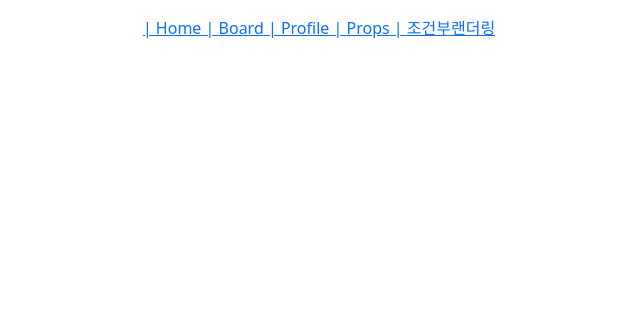
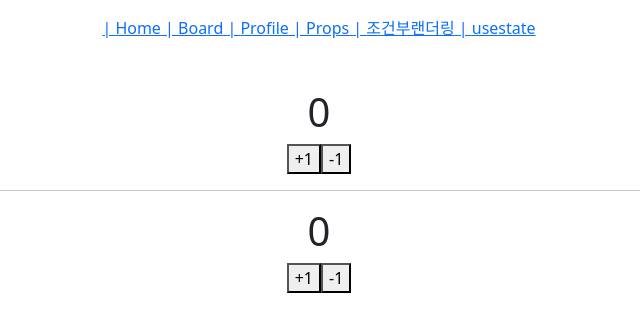
Before and after one commit to sungmoo0608/react-vite-psm-example, a React (Vite) app: page /usestate in a window 1280 px wide. Shown: the top 332 px of the page, without its empty margins (321-961 px from the left). Built offline with nearby package versions, Linux system fonts and the light colour scheme.

Commit message:
useState 완료

```diff
--- /dev/null
+++ b/src/components/Counter.jsx
@@ -0,0 +1,31 @@
+import React, { useState } from 'react'
+
+const Counter = () => {
+  // 화면 갱신을 위하여 리액트가 관리하는 변수
+  const [number, setNumber] = useState(0)
+
+  // let number = 0;
+
+  // function setNumber(num){
+  //   number = num
+  // }
+
+  const onIncrease = () => {
+    setNumber(number + 1)
+  }
+
+  const onDecrease = () => {
+    setNumber(number - 1)
+  }
+
+  //prettier-ignore
+  return (
+    <div>
+      <h1>{number}</h1>
+        <button onClick={onIncrease}>+1</button>
+        <button onClick={onDecrease}>-1</button>
+    </div>
+  )
+}
+
+export default Counter
--- /dev/null
+++ b/src/components/Counter2.jsx
@@ -0,0 +1,30 @@
+import React, { useState } from 'react'
+
+const Counter2 = () => {
+  let num = 0
+
+  console.log('11111111111111111')
+
+  const onIncrease = () => {
+    num++
+    console.log(num + ':+++++++++++++++++')
+    console.log('22222222222222222')
+  }
+
+  const onDecrease = () => {
+    num--
+    console.log(num + ':-----------------')
+    console.log('33333333333333333')
+  }
+
+  //prettier-ignore
+  return (
+    <div>
+      <h1>{num}</h1>
+        <button onClick={onIncrease}>+1</button>
+        <button onClick={onDecrease}>-1</button>
+    </div>
+  )
+}
+
+export default Counter2
--- /dev/null
+++ b/src/pages/CounterPage.jsx
@@ -0,0 +1,16 @@
+import React from 'react'
+import Counter from '../components/Counter'
+import Counter2 from './../components/Counter2'
+
+const CounterPage = () => {
+  //prettier-ignore
+  return (
+    <div className='text-center mt-5'>
+      <Counter/>
+      <hr />
+      <Counter2/>
+    </div>
+  )
+}
+
+export default CounterPage
--- a/src/route/Routes.jsx
+++ b/src/route/Routes.jsx
@@ -4,6 +4,7 @@
 import ProfilePage from '../pages/ProfilePage'
 import PropsPage from '../pages/PropsPage'
 import ThreePage from '../pages/ThreePage'
+import CounterPage from '../pages/CounterPage'
 
 // React Routes, Route 사용시 배열로 관리하기
 const routes = [
@@ -32,6 +33,11 @@
     element: <ThreePage />,
     title: '조건부랜더링',
   },
+  {
+    path: '/usestate',
+    element: <CounterPage />,
+    title: 'usestate',
+  },
 ]
 
 export default routes
```
Also changed, not shown: 1 other file (tests, documents, lock files or other folders).
